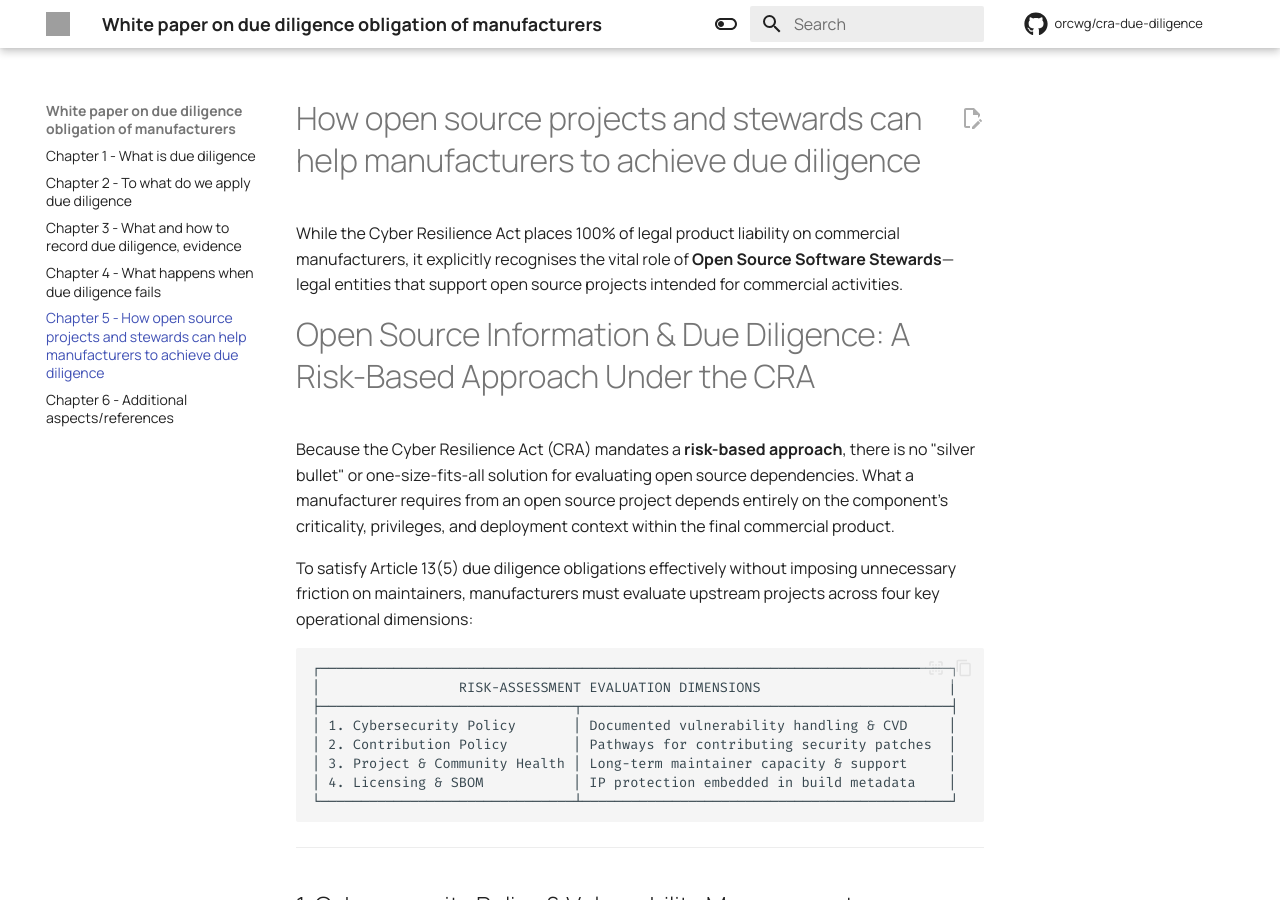
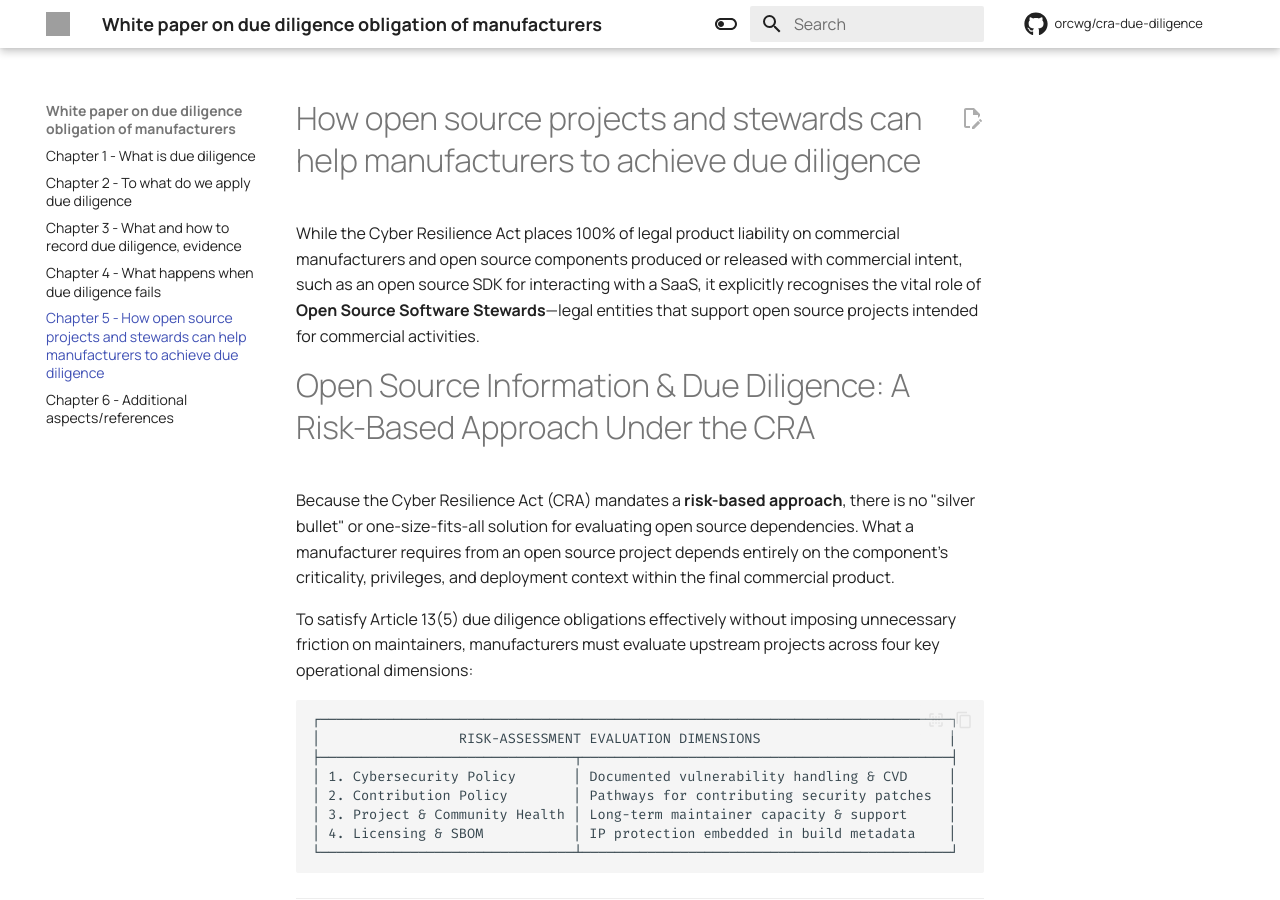
Before and after one commit to orcwg/cra-due-diligence, an MkDocs documentation site: the page built from content/05.md, in a window 1280 px wide and 900 px high. Built offline with MkDocs 1.6.1 and Material for MkDocs 9.7.7, drawn with Linux system fonts in a browser that asks for light colours; comment, search, counter and statistics services are not loaded; the version menu is left out; grey boxes are pictures that could not be loaded.

Commit message:
Apply suggestion from @CsatariGergely
Discussed during the Due diligence meeting on Sep 10

Co-authored-by: Gergely Csatari <gergely.csatari@nokia.com>
Signed-off-by: Juan <137221298+jrico-eclipse@users.noreply.github.com>

```diff
--- a/content/05.md
+++ b/content/05.md
@@ -1,5 +1,5 @@
 # How open source projects and stewards can help manufacturers to achieve due diligence
-While the Cyber Resilience Act places 100% of legal product liability on commercial manufacturers, it explicitly recognises the vital role of **Open Source Software Stewards**—legal entities that support open source projects intended for commercial activities.
+While the Cyber Resilience Act places 100% of legal product liability on commercial manufacturers and open source components produced or released with commercial intent, such as an open source SDK for interacting with a SaaS, it explicitly recognises the vital role of **Open Source Software Stewards**—legal entities that support open source projects intended for commercial activities.
 
 # Open Source Information & Due Diligence: A Risk-Based Approach Under the CRA
 
```
